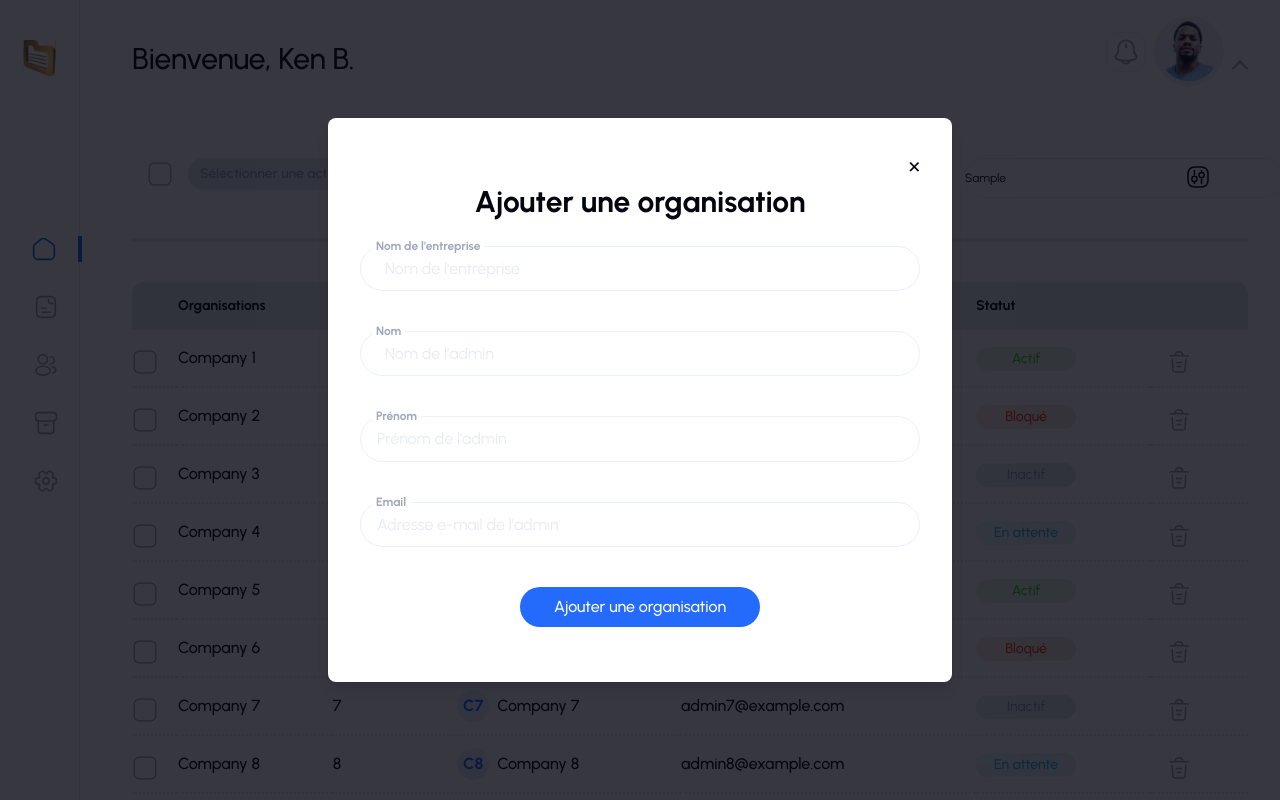
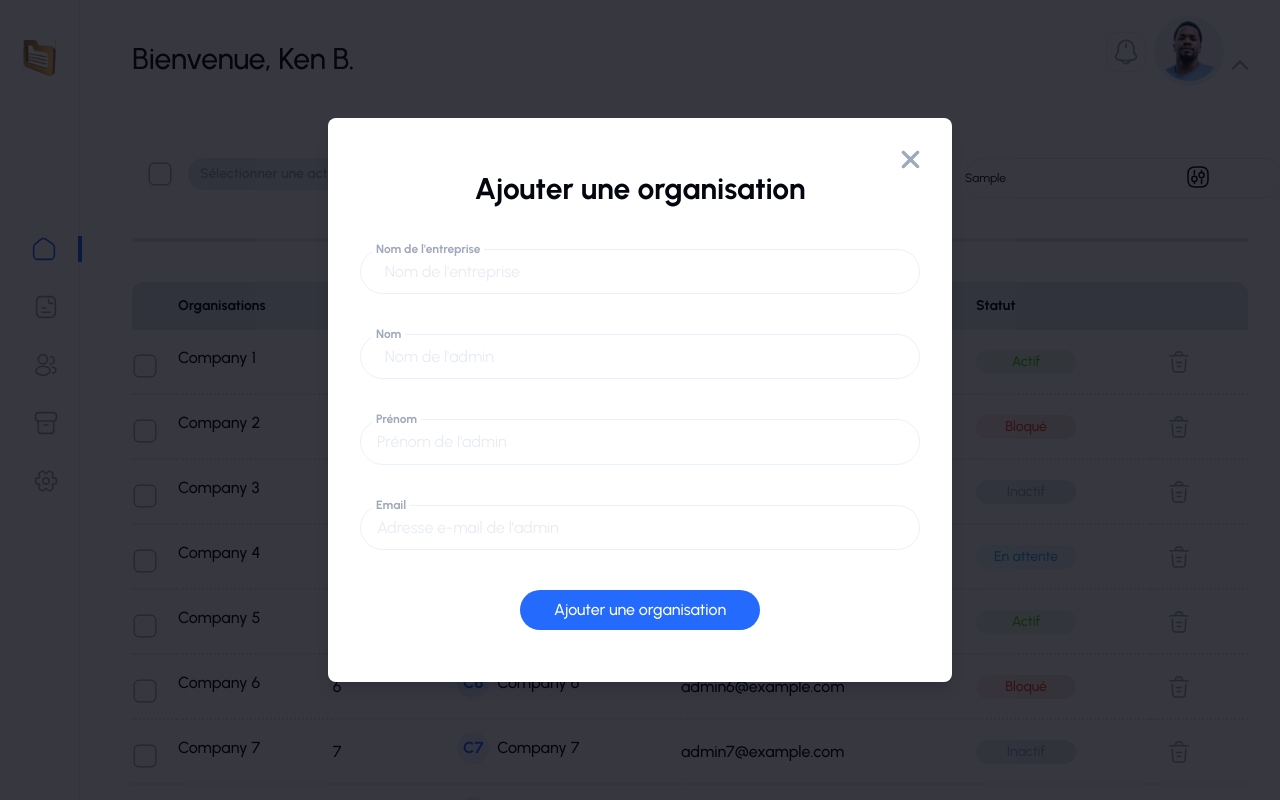
Before and after one commit to benkouden/private_docs, a Next.js app: page /organisations in a window 1280 px wide. Both pictures are taken after typing "Sample" into the empty fields and a click on the button "Ajouter une organisation". Shown: the top 800 px of the page. Built offline with nearby package versions, Linux system fonts and the light colour scheme.

Commit message:
commit d'ajout du composant modal delete organisations

```diff
--- a/src/app/organisations/page.tsx
+++ b/src/app/organisations/page.tsx
@@ -26,6 +26,7 @@ import { organisations } from '@/constants'
 
 import Hearder_desctop from '@/components/hearder_desctop'
 import Add_organisation from '@/components/add_organisation'
+import Delete_organisations from '@/components/delete_organisations'
 const getInitials = (name: string): string => {
   if (!name) return ''
   const words = name.split(' ')
@@ -47,6 +48,15 @@ const Dashboard = () => {
   )
   const openModal = () => setIsModalOpen(true) // Ouvrir le modal
   const closeModal = () => setIsModalOpen(false) // Fermer le modal
+
+  const [isDeleteModalOpen, setIsDeleteModalOpen] = useState(false)
+  const [organisationToDelete, setOrganisationToDelete] = useState(null);
+
+  const closeDeleteModal = () => setIsDeleteModalOpen(false) // Fermer le modal de suppression
+  const openDeleteModal = (organisation: any) => {
+    setOrganisationToDelete(organisation);
+    setIsDeleteModalOpen(true);
+  };
 
   return (
     <div className='flex w-full min-h-screen text-text font-Urbanist overflow-hidden'>
@@ -201,7 +211,10 @@ const Dashboard = () => {
                       </td>
 
                       <td className='py-3 items-end justify-end px-4 '>
-                        <Image src={Trash} alt='item5' className=' mt-2' />
+                         {/* Ouvrir le modal */}
+                        <button onClick={() => openDeleteModal(organisation)}>
+                          <Image src={Trash} alt='Supprimer' className='mt-2' />
+                        </button>
                       </td>
                     </tr>
                   ))}
@@ -245,12 +258,18 @@ const Dashboard = () => {
           </div>
         </div>
       </main>
-      {/* Modal */}
+      {/* Modal add organisations */}
       {isModalOpen && (
         <div className='fixed inset-0 flex items-center justify-center bg-bgmodal z-50'>
           <Add_organisation onClose={closeModal} />
         </div>
       )}
+      {/* Modal Supprimer Organisation */}
+      {isDeleteModalOpen && (
+          <div className="fixed inset-0 flex items-center justify-center bg-bgmodal z-50">
+            <Delete_organisations onClose={closeDeleteModal} organisation={organisationToDelete} />
+          </div>
+        )}
     </div>
   )
 }
--- a/src/components/add_organisation.tsx
+++ b/src/components/add_organisation.tsx
@@ -1,4 +1,7 @@
 import React from 'react';
+import Image from 'next/image';
+import close from "../assets/close.svg";
+
 
 const Add_organisation = ({ onClose }: { onClose: () => void }) => {
   return (
@@ -8,13 +11,14 @@ const Add_organisation = ({ onClose }: { onClose: () => void }) => {
           onClick={onClose} // Ajout de l'action au clic
           className='text-gray-400 text-2xl'
         >
-          &times;
+          <Image src={close} alt='close' />
+
         </button>
       </div>
       <h1 className='font-urbanist text-[30px] text-text font-bold leading-[40px] text-center mb-6'>
         Ajouter une organisation
       </h1>
-      <form className='w-full flex flex-col gap-10 items-center'>
+      <form className='w-full flex flex-col gap-10 mt-10 items-center'>
         <div className='relative w-full flex items-center gap-[8px]'>
           <label className='absolute -top-3 left-3 font-Urbanist text-[12px] font-bold leading-[25px] bg-white px-1 text-xs text-light_text'>
             Nom de l&apos;entreprise
--- /dev/null
+++ b/src/components/delete_organisations.tsx
@@ -0,0 +1,31 @@
+import React from 'react'
+import Image from 'next/image';
+import close from "../assets/close.svg";
+
+const Delete_organisations =  ({ onClose, organisation }: { onClose: () => void, organisation: any }) => {
+  return (
+    <div className="bg-white p-6 rounded-lg shadow-lg w-[624px] h-[272px] ">
+        <div className='flex justify-end'>
+        <button
+           // Ajout de l'action au clic
+           onClick={onClose}
+          className='text-gray-400 text-2xl'
+        >
+          <Image src={close} alt='close' />
+
+        </button>
+      </div>
+      <h1 className='font-urbanist text-[30px] text-text font-bold leading-[40px] text-center mb-6'>
+         Supprimer une organisation
+      </h1>
+
+    <p className=" font-urbanist text-base font-medium leading-6 text-center my-10">Voulez-vous supprimer l&apos;organisation <span className="font-urbanist text-base font-bold leading-6">{organisation?.name}</span> ?</p>
+    <div className="flex justify-center space-x-4">
+        <button className="bg-gray text-light_text w-[240px] h-[40px] text-center rounded-full">Annuler</button>
+        <button className="bg-danger text-white w-[240px] h-[40px] text-center  rounded-full">Supprimer</button>
+    </div>
+</div>
+  )
+}
+
+export default Delete_organisations
```
Also changed, not shown: src/assets/close.svg (added).
